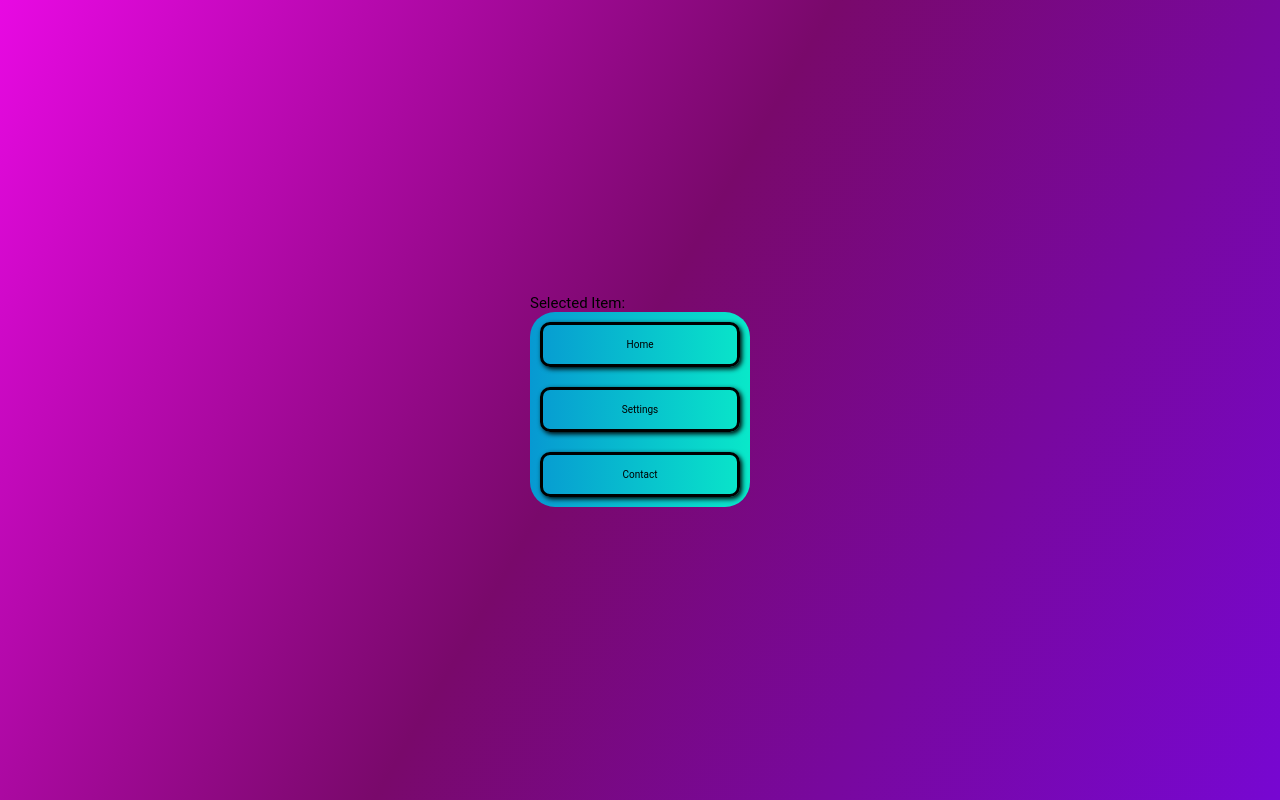
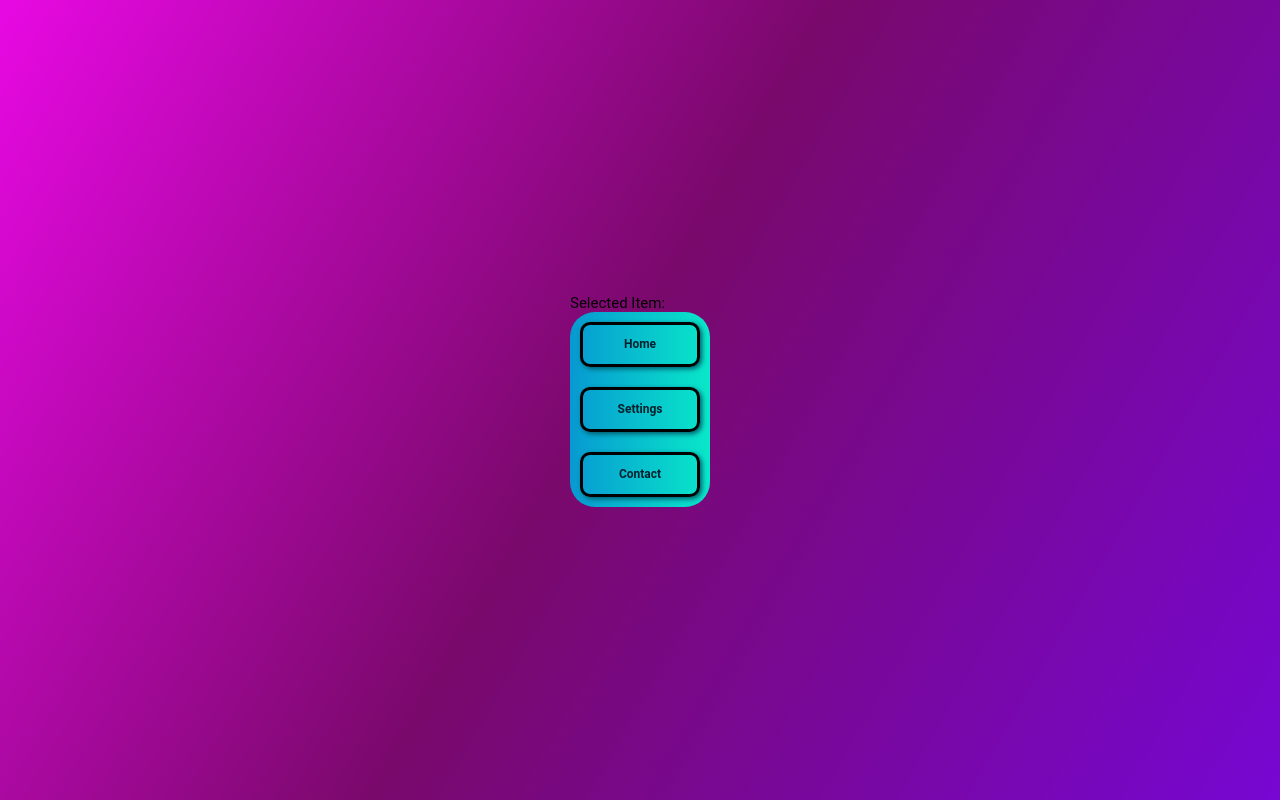
Before and after one commit to DavidWas/react-test, a React (Create React App) app: page / in a window 1280 px wide. Built offline with nearby package versions, Linux system fonts and the light colour scheme.

Commit message:
Changed Colors

```diff
--- a/src/components/CustomMenu/SidebarItem.tsx
+++ b/src/components/CustomMenu/SidebarItem.tsx
@@ -4,7 +4,7 @@ import {motion} from "framer-motion";
 import {scalePoint} from "framer-motion/types/projection/geometry/delta-apply";
 
 const MenuItem = styled(motion.div)`
-  width: 200px;
+  width: 120px;
   height: 45px;
   border-color: black;
   border-style: solid;
@@ -15,11 +15,13 @@ const MenuItem = styled(motion.div)`
 `
 
 const MenuText = styled.span`
-  color: black;
+  color: #00222d;
   position: absolute;
   top: 50%;
   left: 50%;
   transform: translate(-50%, -50%);
+  font-weight: bold;
+  font-size: 1.2rem;
 `
 
 interface IProps extends React.PropsWithChildren<any> {
@@ -27,10 +29,10 @@ interface IProps extends React.PropsWithChildren<any> {
     isSelected:Boolean;
 }
 
-const SidebarItem = ({title, isSelected, ...props}:IProps) => {
+const SidebarItem = ({title, isSelected}:IProps) => {
     return <MenuItem
         animate={{
-            boxShadow: isSelected ?  "0px 0px 0px black" : "2px 2px 5px black",
+            boxShadow: isSelected ?  "0px 0px 0px #005b6a" : "2px 2px 5px #005b6a",
             backgroundColor: isSelected ? "#19c2d1FF":"#19c2d100"
         }}
         whileHover={{
```
